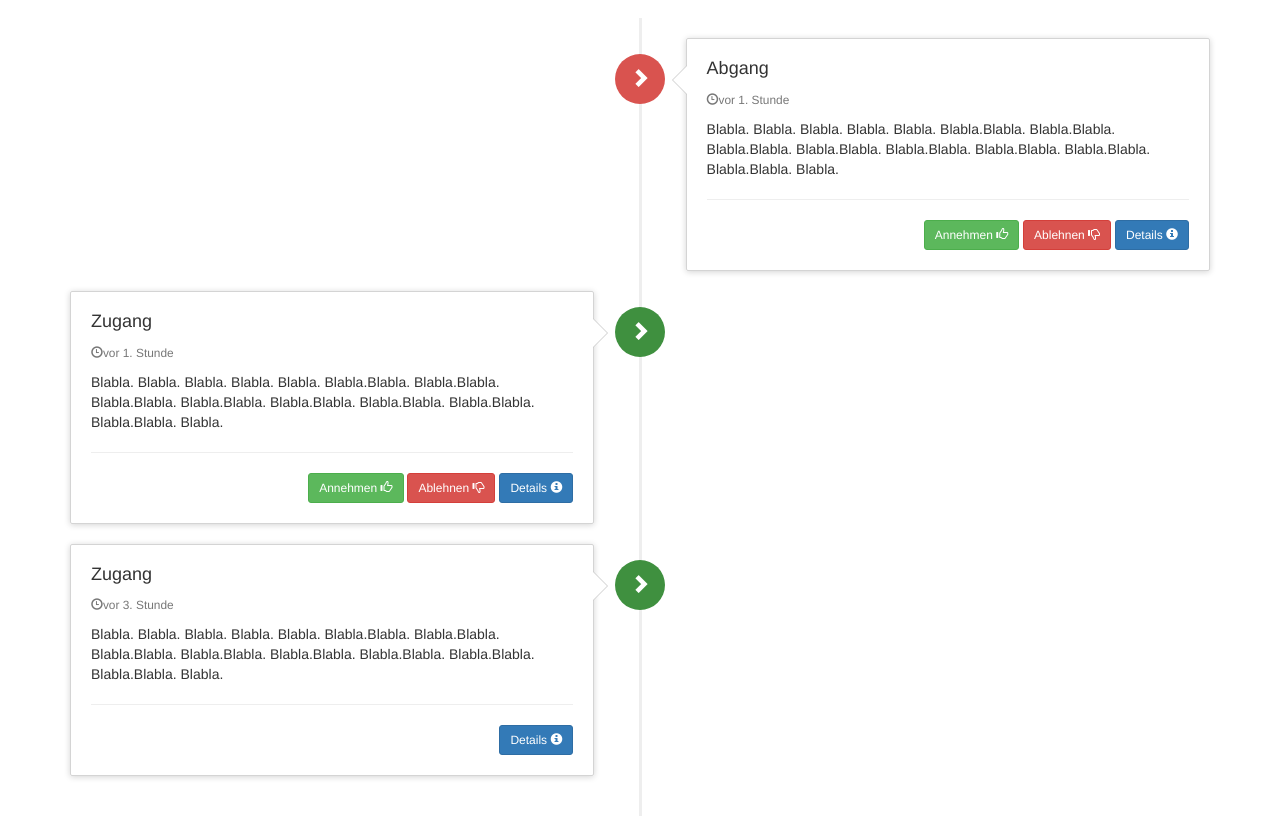
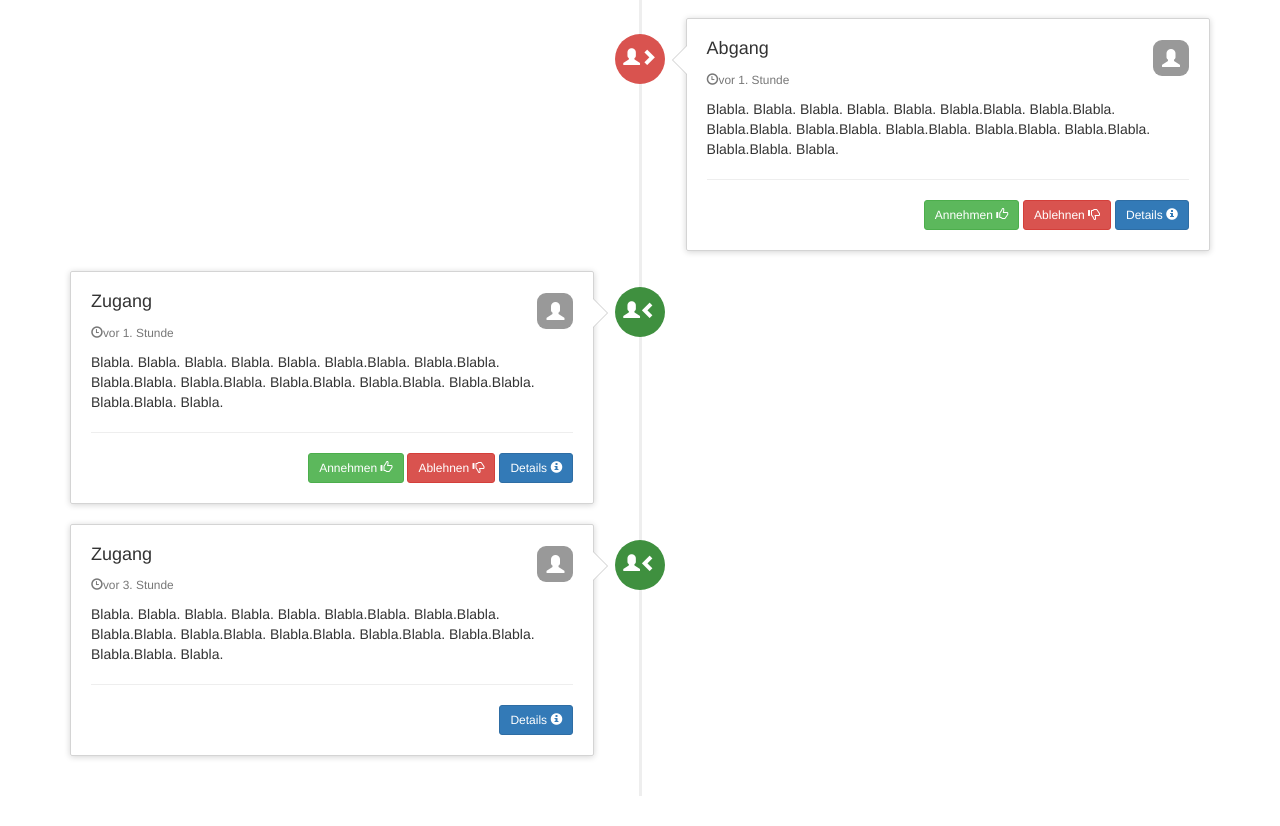
Before and after one commit to mulenatic/wimdk, a website: page index.html in a window 1280 px wide. Shown: the part 74-900 px from the top of the page. Drawn offline with nearby package versions, Linux system fonts and the light colour scheme.

Commit message:
Some minor layout changes in index.html.
The timeline badge has been changed to show two glyphicons, the user
symbol and an arrow. In the timeline panel header, a user symbol has
been added.

```diff
--- a/index.html
+++ b/index.html
@@ -5,17 +5,24 @@
     <script src="./node_modules/jquery/dist/jquery.min.js"></script>
     <script src="./node_modules/bootstrap/dist/js/bootstrap.min.js"></script>
 
-    <link rel="stylesheet" href="timeline.css";
+    <link rel="stylesheet" href="timeline.css">
 
     <style>
 
-     .thumbnailImg {
-	 border-radius: 25px;
-	 padding: 10px;
-	 font-size: 6em;
+     .userThumbnail {
+	 color: #fff;
+	 width: 2em;
+	 height: 2em;
+	 line-height: 2em;
+	 font-size: 1em;
 	 text-align: center;
-	 color: white;
-	 }
+	 background-color: #999999;
+	 z-index: 100;
+	 border-top-right-radius: 25%;
+	 border-top-left-radius: 25%;
+	 border-bottom-right-radius: 25%;
+	 border-bottom-left-radius: 25%;
+     }
 
     </style>
 
@@ -50,10 +57,10 @@
 	<ul class="timeline">
 
 	    <li class="timeline-inverted">
-		<div class="timeline-badge danger"><i class="glyphicon glyphicon-chevron-right"></i></div>
+		<div class="timeline-badge danger"><i class="glyphicon glyphicon-user"></i><i class="glyphicon glyphicon-chevron-right"></i></div>
 		<div class="timeline-panel">
 		    <div class="timeline-heading">
-			<h4 class="timeline-title">Abgang</h4>
+			<h4 class="timeline-title">Abgang <i class="glyphicon glyphicon-user userThumbnail pull-right"></i></h4>
 			<p><small class="text-muted"><i class="glyphicon glyphicon-time"></i>vor 1. Stunde</small></p>
 		    </div>
 		    <div class="timeline-body">
@@ -71,10 +78,10 @@
 	    </li>
 
 	    <li>
-		<div class="timeline-badge success"><i class="glyphicon glyphicon-chevron-right"></i></div>
+		<div class="timeline-badge success"><i class="glyphicon glyphicon-user"></i><i class="glyphicon glyphicon-chevron-left"></i></div>
 		<div class="timeline-panel">
 		    <div class="timeline-heading">
-			<h4 class="timeline-title">Zugang</h4>
+			<h4 class="timeline-title">Zugang <i class="glyphicon glyphicon-user userThumbnail pull-right"></i></h4>
 			<p><small class="text-muted"><i class="glyphicon glyphicon-time"></i>vor 1. Stunde</small></p>
 		    </div>
 		    <div class="timeline-body">
@@ -92,10 +99,10 @@
 	    </li>
 
 	    <li>
-		<div class="timeline-badge success"><i class="glyphicon glyphicon-chevron-right"></i></div>
+		<div class="timeline-badge success"><i class="glyphicon glyphicon-user"></i><i class="glyphicon glyphicon-chevron-left"></i></div>
 		<div class="timeline-panel">
 		    <div class="timeline-heading">
-			<h4 class="timeline-title">Zugang</h4>
+			<h4 class="timeline-title">Zugang <i class="glyphicon glyphicon-user userThumbnail pull-right"></i></h4>
 			<p><small class="text-muted"><i class="glyphicon glyphicon-time"></i>vor 3. Stunde</small></p>
 		    </div>
 		    <div class="timeline-body">
--- a/timeline.css
+++ b/timeline.css
@@ -80,7 +80,7 @@
     width: 50px;
     height: 50px;
     line-height: 50px;
-    font-size: 1.4em;
+    font-size: 1.2em;
     text-align: center;
     position: absolute;
     top: 16px;
```
